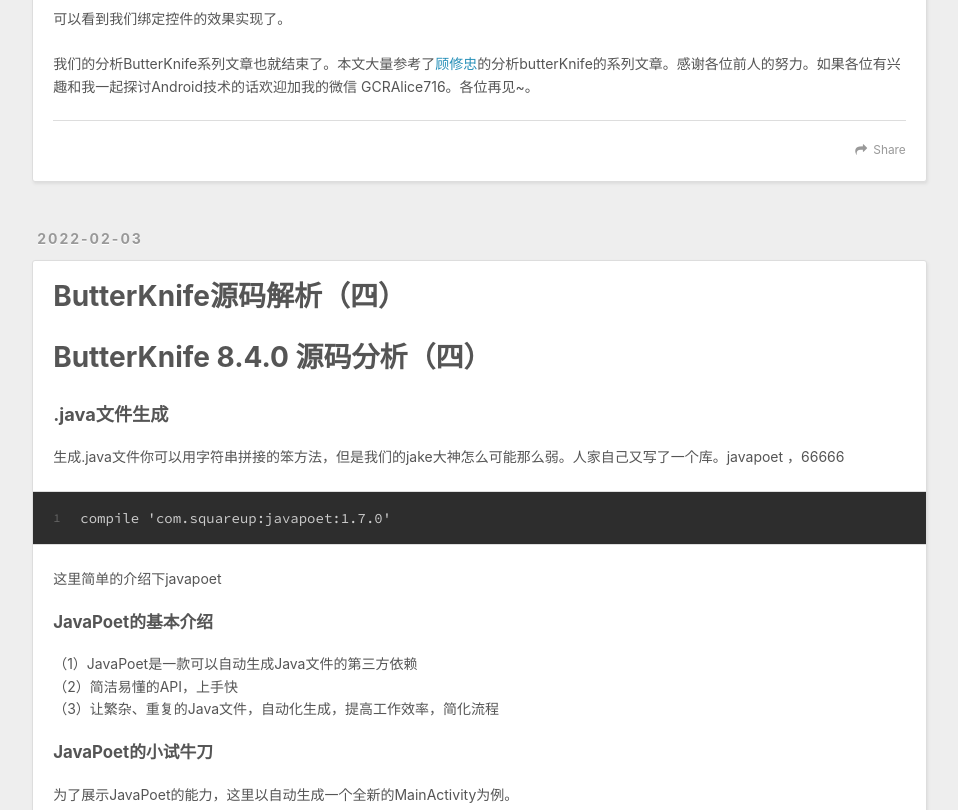
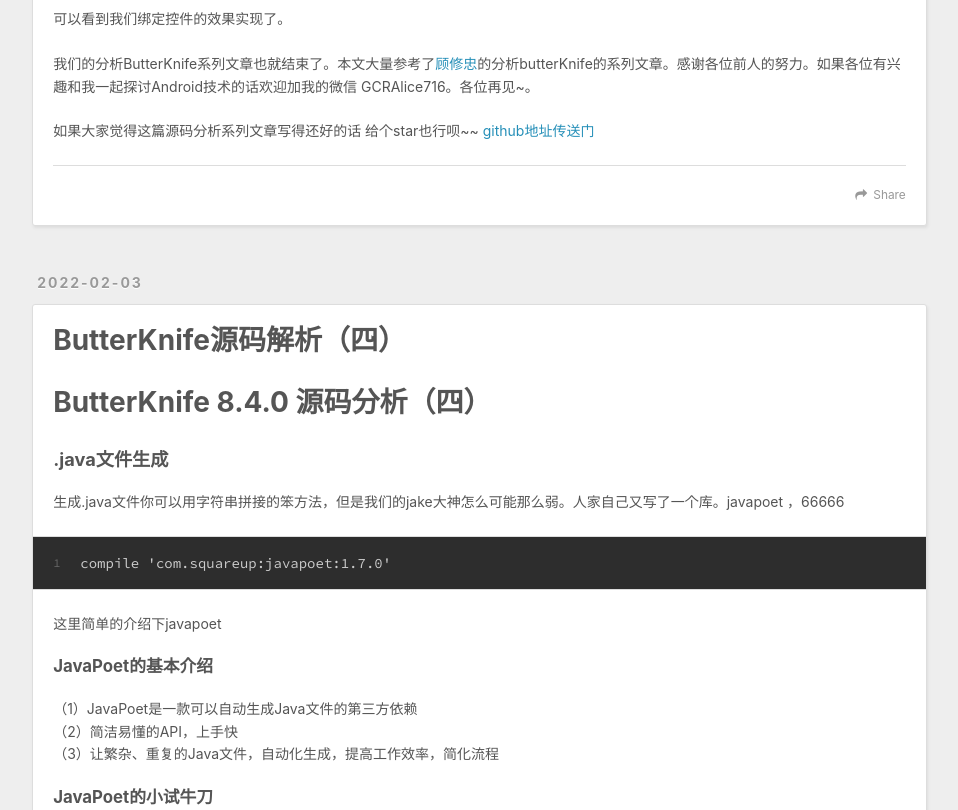
Before and after one commit to tomridder/tomridder.github.io, a plain HTML site: page index.html in a window 1280 px wide. Shown: the part 10040-10850 px from the top of the page, without its empty margins (8-966 px from the left). Drawn offline with nearby package versions, Linux system fonts and the light colour scheme; files whose address does not match are found by name.

Commit message:
Site updated: 2022-02-04 20:43:12

```diff
--- a/index.html
+++ b/index.html
@@ -100,7 +100,7 @@
 
     </div>
     <footer class="article-footer">
-      <a data-url="http://example.com/2022/02/04/ButterKnife-8-4-0-%E6%BA%90%E7%A0%81%E8%A7%A3%E6%9E%90%E7%B3%BB%E5%88%97%E6%96%87%E7%AB%A0/" data-id="ckz809owz000040v69k9a2p6t" class="article-share-link">Share</a>
+      <a data-url="http://example.com/2022/02/04/ButterKnife-8-4-0-%E6%BA%90%E7%A0%81%E8%A7%A3%E6%9E%90%E7%B3%BB%E5%88%97%E6%96%87%E7%AB%A0/" data-id="ckz8eeige0000asv6diwp37ks" class="article-share-link">Share</a>
 
 
     </footer>
@@ -149,11 +149,12 @@
 <h3 id="5-效果图片"><a href="#5-效果图片" class="headerlink" title="5.效果图片"></a>5.效果图片</h3><p><img src="BK%E6%95%88%E6%9E%9C%E5%9B%BE.png"></p>
 <p>可以看到我们绑定控件的效果实现了。</p>
 <p>我们的分析ButterKnife系列文章也就结束了。本文大量参考了<a target="_blank" rel="noopener" href="https://blog.csdn.net/ta893115871">顾修忠</a>的分析butterKnife的系列文章。感谢各位前人的努力。如果各位有兴趣和我一起探讨Android技术的话欢迎加我的微信 GCRAlice716。各位再见~。</p>
+<p>如果大家觉得这篇源码分析系列文章写得还好的话 给个star也行呗~~  <a target="_blank" rel="noopener" href="https://github.com/tomridder/ButterKnife-8.4.0-">github地址传送门</a></p>
 
 
     </div>
     <footer class="article-footer">
-      <a data-url="http://example.com/2022/02/03/ButterKnife%E6%BA%90%E7%A0%81%E8%A7%A3%E6%9E%90%EF%BC%88%E4%BA%94%EF%BC%89/" data-id="ckz809ox7000240v6ehedewt3" class="article-share-link">Share</a>
+      <a data-url="http://example.com/2022/02/03/ButterKnife%E6%BA%90%E7%A0%81%E8%A7%A3%E6%9E%90%EF%BC%88%E4%BA%94%EF%BC%89/" data-id="ckz8eeigq0003asv6fpc6b3gb" class="article-share-link">Share</a>
 
 
     </footer>
@@ -269,11 +270,12 @@
 
 <p>到此我们整个ButterKnife的@BindView处理流程的分析就算完了。</p>
 <p>接下来的最后一章节我们会自己实现一个简易版本的ButterKnife的@BindView方法。</p>
+<p>如果大家觉得这篇源码分析系列文章写得还好的话 给个star也行呗~~  <a target="_blank" rel="noopener" href="https://github.com/tomridder/ButterKnife-8.4.0-">github地址传送门</a></p>
 
 
     </div>
     <footer class="article-footer">
-      <a data-url="http://example.com/2022/02/03/ButterKnife%E6%BA%90%E7%A0%81%E8%A7%A3%E6%9E%90%EF%BC%88%E5%9B%9B%EF%BC%89/" data-id="ckz809oxa000540v6100ccc1r" class="article-share-link">Share</a>
+      <a data-url="http://example.com/2022/02/03/ButterKnife%E6%BA%90%E7%A0%81%E8%A7%A3%E6%9E%90%EF%BC%88%E5%9B%9B%EF%BC%89/" data-id="ckz8eeigs0004asv6dboyfxfw" class="article-share-link">Share</a>
 
 
     </footer>
@@ -345,11 +347,12 @@
 
 <p>其实ButterKnife做的处理就是把所有被@BindView注解过的元素做一个规整，前面说的以enclosingElement为键的原因就是把在同一个类中的被@BindView注解过的元素放到一起，便于下一步直接遍历targetClassMap用javapoet生成一个有规律的java源文件。画个图阐述下我的意思。<br><img src="BK%E8%BD%AC%E6%8D%A2%E5%9B%BE.png"></p>
 <p>ok 这章节就结束了，接下来我们看下jake大神是如何将targetClassMap转换成java文件的。</p>
+<p>如果大家觉得这篇源码分析系列文章写得还好的话 给个star也行呗~~  <a target="_blank" rel="noopener" href="https://github.com/tomridder/ButterKnife-8.4.0-">github地址传送门</a></p>
 
 
     </div>
     <footer class="article-footer">
-      <a data-url="http://example.com/2022/02/03/ButterKnife%E6%BA%90%E7%A0%81%E8%A7%A3%E6%9E%90%EF%BC%88%E4%B8%89%EF%BC%89/" data-id="ckz809ox9000340v62gbd4t5k" class="article-share-link">Share</a>
+      <a data-url="http://example.com/2022/02/03/ButterKnife%E6%BA%90%E7%A0%81%E8%A7%A3%E6%9E%90%EF%BC%88%E4%B8%89%EF%BC%89/" data-id="ckz8eeigp0002asv600zx0wkb" class="article-share-link">Share</a>
 
 
     </footer>
@@ -418,12 +421,12 @@
 <figure class="highlight java"><table><tr><td class="gutter"><pre><span class="line">1</span><br><span class="line">2</span><br></pre></td><td class="code"><pre><span class="line"><span class="meta">@BindView(R.id.tvTitle)</span></span><br><span class="line">TextView title;</span><br></pre></td></tr></table></figure>
 
 <p>这里获取到id值就是R.id.tvTitle。</p>
-<p>好了，，这一章节到此结束啦。接下来我们再看接下来的3,4,5三步。</p>
+<p>好了，，这一章节到此结束啦。接下来我们再看接下来的3,4,5三步。<br>如果大家觉得这篇源码分析系列文章写得还好的话 给个star也行呗~~  <a target="_blank" rel="noopener" href="https://github.com/tomridder/ButterKnife-8.4.0-">github地址传送门</a></p>
 
 
     </div>
     <footer class="article-footer">
-      <a data-url="http://example.com/2022/02/03/ButterKnife%E6%BA%90%E7%A0%81%E8%A7%A3%E6%9E%90%EF%BC%88%E4%BA%8C%EF%BC%89/" data-id="ckz809ox9000440v69n1depo0" class="article-share-link">Share</a>
+      <a data-url="http://example.com/2022/02/03/ButterKnife%E6%BA%90%E7%A0%81%E8%A7%A3%E6%9E%90%EF%BC%88%E4%BA%8C%EF%BC%89/" data-id="ckz8eeigt0005asv6d7wx4xbh" class="article-share-link">Share</a>
 
 
     </footer>
@@ -495,11 +498,12 @@
 </ul>
 <p>到此为止，一个基本的注解处理器就写好了。</p>
 <p>下一章节我们再看看ButterKnife的内部实现吧。</p>
+<p>如果大家觉得这篇源码分析系列文章写得还好的话 给个star也行呗~~  <a target="_blank" rel="noopener" href="https://github.com/tomridder/ButterKnife-8.4.0-">github地址传送门</a></p>
 
 
     </div>
     <footer class="article-footer">
-      <a data-url="http://example.com/2022/02/03/ButterKnife%E6%BA%90%E7%A0%81%E8%A7%A3%E6%9E%90%EF%BC%88%E4%B8%80%EF%BC%89/" data-id="ckz809ox5000140v6f2sr598b" class="article-share-link">Share</a>
+      <a data-url="http://example.com/2022/02/03/ButterKnife%E6%BA%90%E7%A0%81%E8%A7%A3%E6%9E%90%EF%BC%88%E4%B8%80%EF%BC%89/" data-id="ckz8eeigl0001asv6gcp1g31u" class="article-share-link">Share</a>
 
 
     </footer>
```
Also changed, not shown: 2022/02/03/ButterKnife源码解析（一）/index.html (+3 -2 lines), 2022/02/03/ButterKnife源码解析（三）/index.html (+3 -2 lines), 2022/02/03/ButterKnife源码解析（二）/index.html (+3 -3 lines), 2022/02/03/ButterKnife源码解析（五）/index.html (+3 -2 lines), 2022/02/03/ButterKnife源码解析（四）/index.html (+3 -2 lines), 2022/02/04/ButterKnife-8-4-0-源码解析系列文章/index.html (+1 -1 lines).
